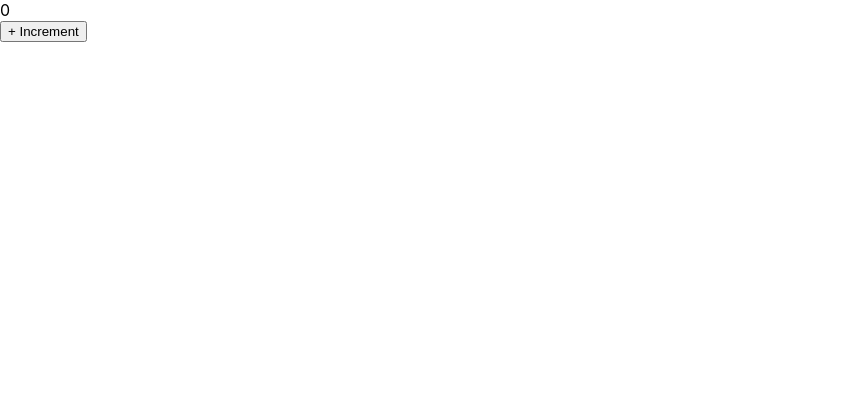
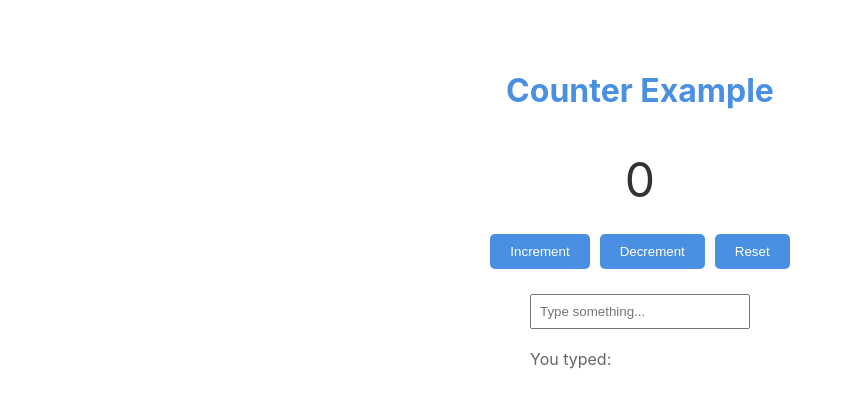
Before and after one commit to RensithUdara/react_state, a React (Create React App) app: page / in a window 1280 px wide. Shown: the top 408 px of the page, without its empty margins (0-853 px from the left). Built offline with nearby package versions, Linux system fonts and the light colour scheme.

Commit message:
using react 'useState' hook

```diff
--- a/src/App.css
+++ b/src/App.css
@@ -1,38 +1,47 @@
-.App {
-  text-align: center;
-}
-
-.App-logo {
-  height: 40vmin;
-  pointer-events: none;
-}
-
-@media (prefers-reduced-motion: no-preference) {
-  .App-logo {
-    animation: App-logo-spin infinite 20s linear;
-  }
-}
-
-.App-header {
-  background-color: #282c34;
-  min-height: 100vh;
+.app-container {
   display: flex;
   flex-direction: column;
   align-items: center;
-  justify-content: center;
-  font-size: calc(10px + 2vmin);
-  color: white;
+  margin-top: 50px;
 }
 
-.App-link {
-  color: #61dafb;
+h1 {
+  color: #4A90E2;
+  margin-bottom: 20px;
 }
 
-@keyframes App-logo-spin {
-  from {
-    transform: rotate(0deg);
-  }
-  to {
-    transform: rotate(360deg);
-  }
+.counter-display {
+  font-size: 3rem;
+  margin: 20px;
+  color: #333;
 }
+
+.button-group button {
+  background-color: #4A90E2;
+  color: white;
+  border: none;
+  padding: 10px 20px;
+  margin: 5px;
+  border-radius: 5px;
+  cursor: pointer;
+  transition: background-color 0.3s;
+}
+
+.button-group button:hover {
+  background-color: #357ABD;
+}
+
+.input-section {
+  margin-top: 20px;
+}
+
+input[type="text"] {
+  padding: 8px;
+  width: 200px;
+  margin-bottom: 10px;
+}
+
+.input-display {
+  color: #666;
+  margin-top: 10px;
+}
--- a/src/App.js
+++ b/src/App.js
@@ -1,22 +1,45 @@
 import './App.css';
-import {useState} from 'react';
+import { useState } from 'react';
 
 function App() {
-  //let count = 0;
-
-  const [count, serCount] = useState(0);
+  const [count, setCount] = useState(0);
+  const [inputValue, setInputValue] = useState('');
 
   const handleIncrement = () => {
-    serCount(count + 1);
-    //count ++;
+    setCount(count + 1);
+  };
+
+  const handleDecrement = () => {
+    setCount(count - 1);
+  };
+
+  const handleReset = () => {
+    setCount(0);
+  };
+
+  const handleInputChange = (event) => {
+    setInputValue(event.target.value);
   };
 
   return (
-    <>
-      {count}
-      <br />
-      <button onClick={handleIncrement}>+ Increment</button>
-    </>
+    <div className="app-container">
+      <h1>Counter Example</h1>
+      <div className="counter-display">{count}</div>
+      <div className="button-group">
+        <button onClick={handleIncrement}>Increment</button>
+        <button onClick={handleDecrement}>Decrement</button>
+        <button onClick={handleReset}>Reset</button>
+      </div>
+      <div className="input-section">
+        <input
+          type="text"
+          value={inputValue}
+          onChange={handleInputChange}
+          placeholder="Type something..."
+        />
+        <p className="input-display">You typed: {inputValue}</p>
+      </div>
+    </div>
   );
 }
 
```
